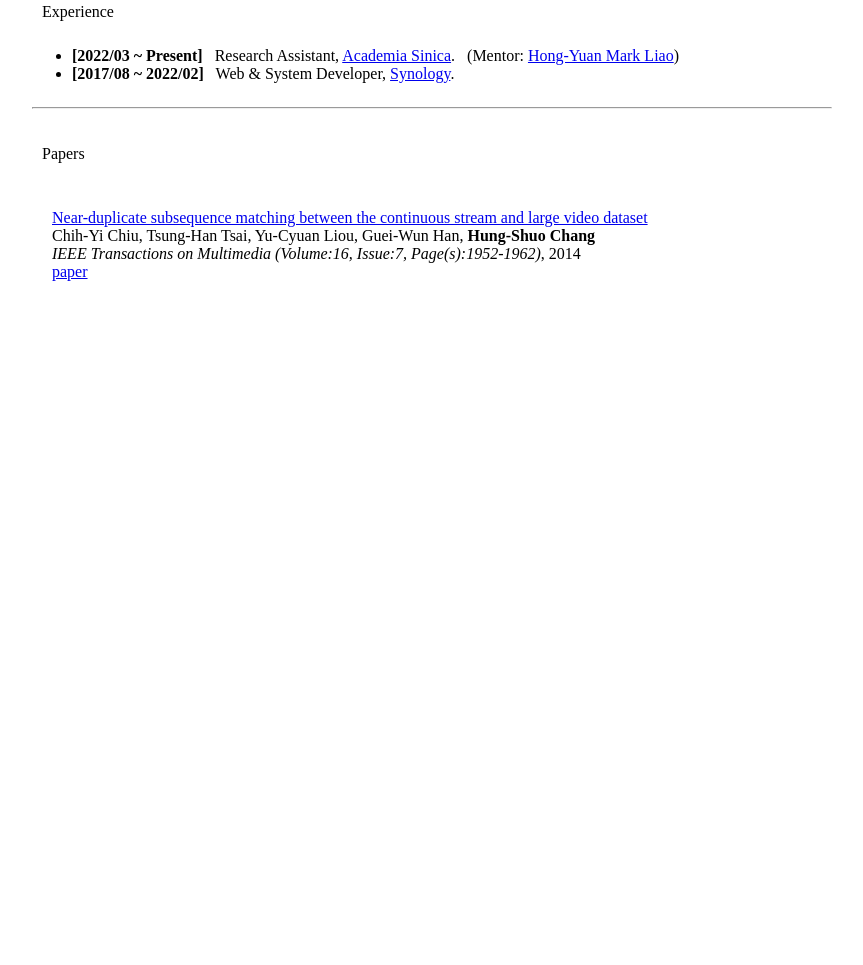
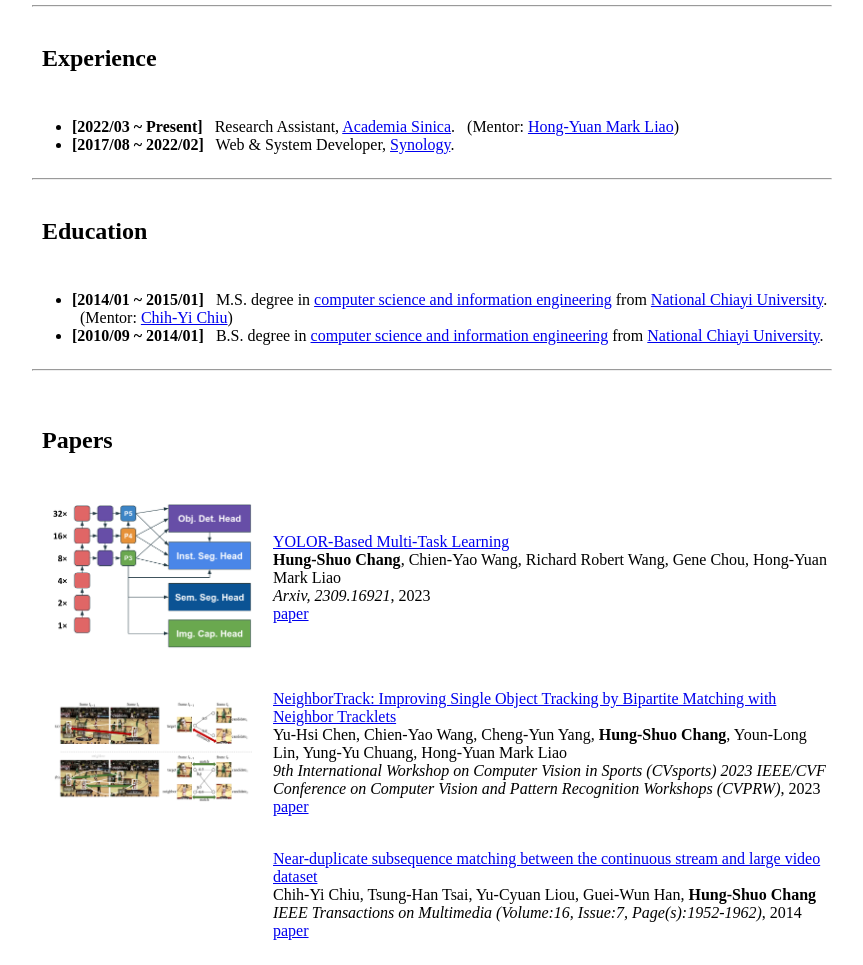
Before and after one commit to ws6125/ws6125.github.io, a plain HTML site: page index.html in a window 1280 px wide. Shown: the part 283-1248 px from the top of the page, without its empty margins (208-1071 px from the left). Before the commit the page ends 800 px from the top, so only its background shows below. Drawn offline with Linux system fonts and the light colour scheme.

Commit message:
To update profiles.

```diff
--- a/index.html
+++ b/index.html
@@ -16,9 +16,11 @@
                             <tbody>
                                 <tr style="padding:0px">
                                     <td style="padding:2.5%;width:70%;vertical-align:middle">
-                                        <p style="text-align:center">
-                                            <name>Hung-Shuo Chang (張翃碩)</name>
-                                        </p>
+                                        <h1>
+                                            <p style="text-align:center">
+                                                <name>Hung-Shuo Chang (張翃碩)</name>
+                                            </p>
+                                        </h1>
                                         <p>
                                             Hung-Shuo Chang is currently a research assistant in <a href="https://www.sinica.edu.tw/">Academia Sinica</a>, under the supervision of <a href="https://homepage.iis.sinica.edu.tw/pages/liao/index_en.html">Prof. Hong-Yuan Mark Liao</a>.
                                             He graduated from <a href="https://www.ncyu.edu.tw/">National Chiayi University</a> and received the M.S. degree in <a href="https://www.ncyu.edu.tw/csie/">computer science and information engineering</a> in 2015.
@@ -45,7 +47,7 @@
                             <tbody>
                                 <tr>
                                     <td style="padding:10px;width:100%;vertical-align:middle">
-                                        <heading>Experience</heading>
+                                        <heading><h2>Experience</h2></heading>
                                     </td>
                                 </tr>
                             </tbody>
@@ -67,6 +69,37 @@
                                 </tr>
                             </tbody>
                         </table>
+
+                        <hr>
+
+                        <!-- Education-->
+                        <table style="width:100%;border:0px;border-spacing:0px;border-collapse:separate;margin-right:auto;margin-left:auto;">
+                            <tbody>
+                                <tr>
+                                    <td style="padding:10px;width:100%;vertical-align:middle">
+                                        <heading><h2>Education</h2></heading>
+                                    </td>
+                                </tr>
+                            </tbody>
+                        </table>
+
+                        <table style="width:100%;border:0px;border-spacing:0px;border-collapse:separate;margin-right:auto;margin-left:auto;">
+                            <tbody>
+                                <tr>
+                                    <ul>
+                                        <li><b>[2014/01 ~ 2015/01] </b> &nbsp
+                                            M.S. degree in <a href="https://www.ncyu.edu.tw/csie/">computer science and information engineering</a> from <a href="https://www.ncyu.edu.tw/">National Chiayi University</a>. &nbsp
+                                            (Mentor: <a href="https://sites.google.com/site/chihyichiu/home">Chih-Yi Chiu</a>)
+                                        </li>
+                                        <li>
+                                            <b>[2010/09 ~ 2014/01]</b> &nbsp
+                                            B.S. degree in <a href="https://www.ncyu.edu.tw/csie/">computer science and information engineering</a> from <a href="https://www.ncyu.edu.tw/">National Chiayi University</a>.
+                                        </li>
+                                    </ul>
+                                </tr>
+                            </tbody>
+                        </table>
+
                         <hr>
 
                         <!-- Papers-->
@@ -74,7 +107,7 @@
                             <tbody>
                                 <tr>
                                     <td style="padding:10px;width:100%;vertical-align:middle">
-                                        <heading>Papers</heading>
+                                        <heading><h2>Papers</h2></heading>
                                     </td>
                                     <br>
                                 </tr>
@@ -84,7 +117,53 @@
                         <table style="width:100%;border:0px;border-spacing:0px;border-collapse:separate;margin-right:auto;margin-left:auto;">
                             <tbody>
                                 <tr bgcolor="#ffffff">
-                                    <td style="padding:20px;vertical-align:middle" valign="middle">
+                                    <td style="padding:20px" width="30%">
+                                        <a href="images/papers/yolorbased.png">
+                                            <img style="width:100%;max-width:100%" alt="YOLOR-Based Multi-Task Learning" src="images/papers/yolorbased.png">
+                                        </a>
+                                    </td>
+                                    <td style="vertical-align:middle" valign="middle">
+                                        <p>
+                                            <a href="https://arxiv.org/abs/2309.16921">
+                                                <papertitle>
+                                                    YOLOR-Based Multi-Task Learning
+                                                </papertitle>
+                                            </a>
+                                            <br>
+                                                <b>Hung-Shuo Chang</b>, Chien-Yao Wang, Richard Robert Wang, Gene Chou, Hong-Yuan Mark Liao
+                                            <br>
+                                            <em>Arxiv, 2309.16921</em>, 2023
+                                            <br>
+                                            <a href="https://arxiv.org/abs/2309.16921">paper</a>
+                                        </p>
+                                    </td>
+                                </tr>
+                                <tr bgcolor="#ffffff">
+                                    <td style="padding:20px" width="30%">
+                                        <a href="images/papers/neighbortrack.png">
+                                            <img style="width:100%;max-width:100%" alt="YOLOR-Based Multi-Task Learning" src="images/papers/neighbortrack.png">
+                                        </a>
+                                    </td>
+                                    <td style="vertical-align:middle" valign="middle">
+                                        <p>
+                                            <a href="https://ieeexplore.ieee.org/document/6863676">
+                                                <papertitle>
+                                                    NeighborTrack: Improving Single Object Tracking by Bipartite Matching with Neighbor Tracklets
+                                                </papertitle>
+                                            </a>
+                                            <br>
+                                                Yu-Hsi Chen, Chien-Yao Wang, Cheng-Yun Yang, <b>Hung-Shuo Chang</b>, Youn-Long Lin, Yung-Yu Chuang, Hong-Yuan Mark Liao
+                                            <br>
+                                            <em>9th International Workshop on Computer Vision in Sports (CVsports) 2023 IEEE/CVF Conference on Computer Vision and Pattern Recognition Workshops (CVPRW)</em>, 2023
+                                            <br>
+                                            <a href="https://ieeexplore.ieee.org/document/6863676">paper</a>
+                                        </p>
+                                    </td>
+                                </tr>
+                                <tr bgcolor="#ffffff">
+                                    <td style="padding:20px" width="30%">
+                                    </td>
+                                    <td style="vertical-align:middle" valign="middle">
                                         <p>
                                             <a href="https://ieeexplore.ieee.org/document/6863676">
                                                 <papertitle>
```
Also changed, not shown: images/papers/neighbortrack.png (added), images/papers/yolorbased.png (added).
